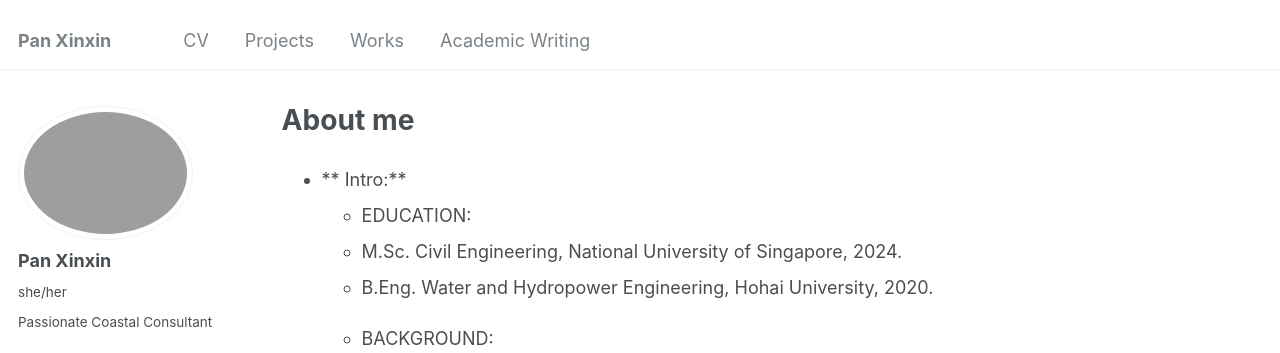
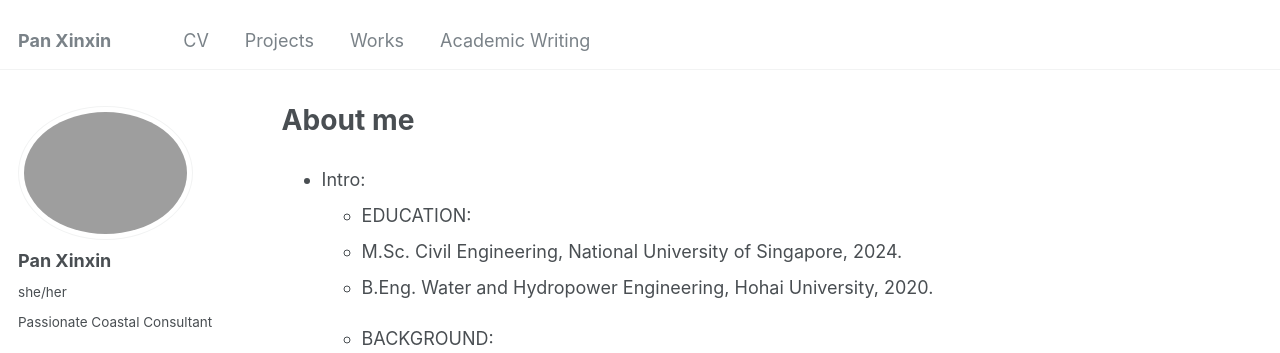
Before and after one commit to kingdaxing/kingdaxing.github.io, a Jekyll site: the page built from _pages/about.md, in a window 1280 px wide and 900 px high. Shown: the top 353 px of the window. Built offline with Jekyll 4.4.1, drawn with Linux system fonts in a browser that asks for light colours.

```diff
--- a/_pages/about.md
+++ b/_pages/about.md
@@ -7,7 +7,7 @@ redirect_from:
   - /about.html
 ---
 
-* ** Intro:**
+* Intro:
   * EDUCATION:
    * M.Sc. Civil Engineering, National University of Singapore, 2024.
    * B.Eng. Water and Hydropower Engineering, Hohai University, 2020.
```
